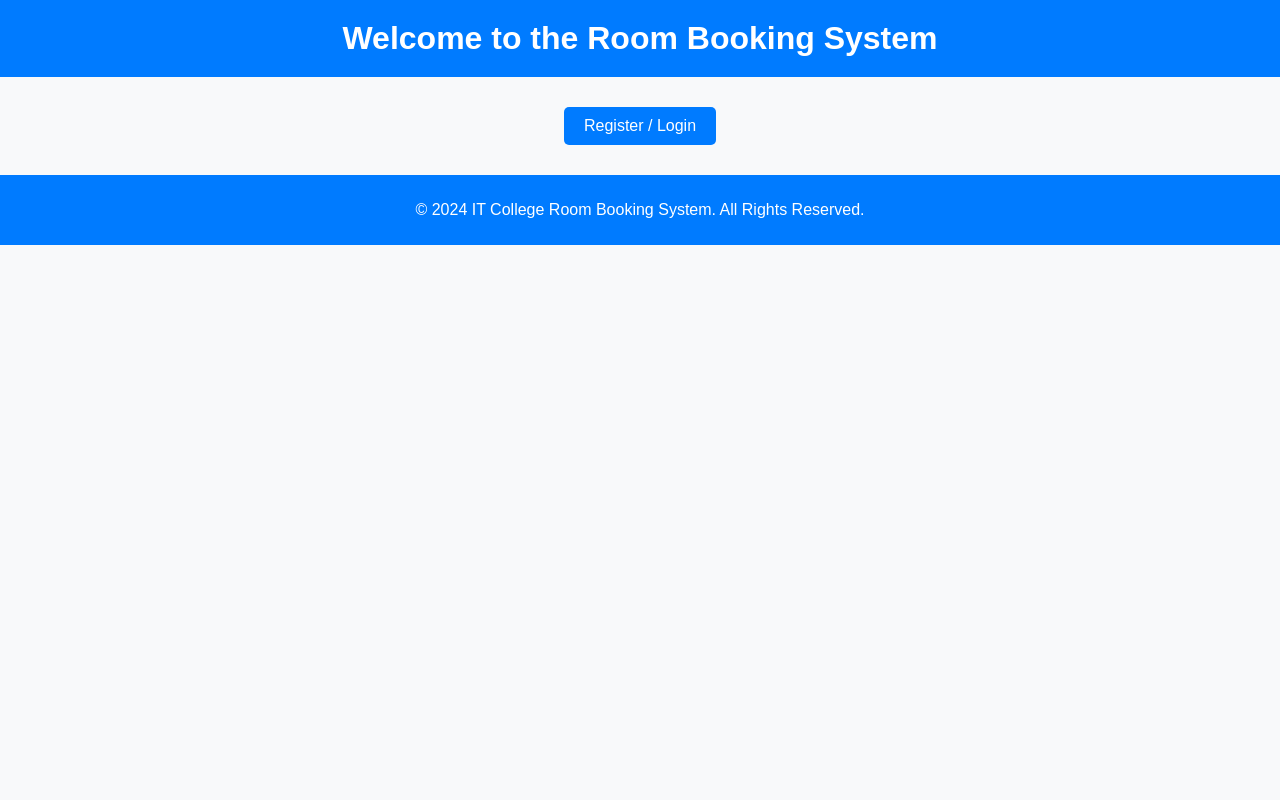
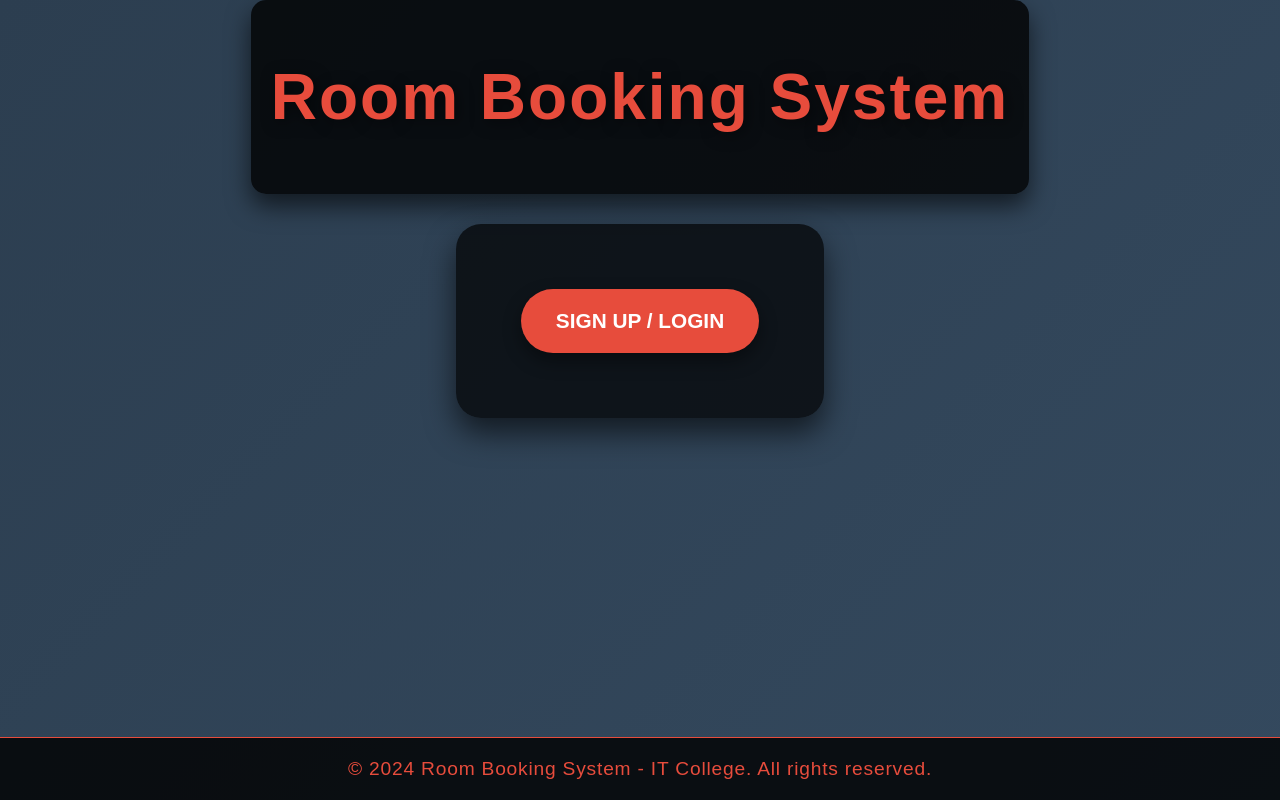
Before and after one commit to 7ussain313/ITCS333-project, a PHP site: page /ITCS-333-Course-Project/ in a window 1280 px wide. Run offline with PHP 8.4, Linux system fonts and the light colour scheme.

Commit message:
some design

```diff
--- a/UserProfileManagement/config.php
+++ b/UserProfileManagement/config.php
@@ -3,12 +3,11 @@ session_start();
 define('DB_HOST', 'localhost');
 define('DB_USER', 'root');
 define('DB_PASS', '');
-define('DB_NAME', 'it_college');
-
+define('DB_NAME', 'it_college_booking');
 // Check if user is logged in
 function checkLogin(): void {
     if (!isset($_SESSION['user_id'])) {
-        header("Location: /Project/ITCS333-project/view.php");
+        header("Location: http://localhost/ITCS-333-Course-Project/index.php");
         exit();
     }
 }
--- a/UserProfileManagement/update_profile.php
+++ b/UserProfileManagement/update_profile.php
@@ -1,8 +1,7 @@
 <?php
 require_once 'config.php';
 require_once 'db.php';
-require_once '../Database/connection.php';
-
+require_once('C:/xampp/htdocs/ITCS-333-Course-Project/database/connection.php');
 
 checkLogin();
 
--- a/UserProfileManagement/upload_image.php
+++ b/UserProfileManagement/upload_image.php
@@ -1,7 +1,7 @@
 <?php
 require_once 'config.php';
 require_once 'db.php';
-require_once '../Database/connection.php';
+require_once('C:/xampp/htdocs/ITCS-333-Course-Project/database/connection.php');
 
 checkLogin();
 
--- a/UserProfileManagement/userprofile.php
+++ b/UserProfileManagement/userprofile.php
@@ -1,7 +1,7 @@
 <?php
-
+session_start();
 require_once 'config.php';
-require_once '../Database/connection.php';
+require_once('C:/xampp/htdocs/ITCS-333-Course-Project/database/connection.php');
 
 checkLogin();
 
--- a/index.php
+++ b/index.php
@@ -10,72 +10,168 @@ session_start();  // Ensure session is started here
     <meta name="viewport" content="width=device-width, initial-scale=1.0">
     <title>Room Booking System</title>
     <style>
-        body {
-            font-family: Arial, sans-serif;
-            text-align: center;
+        /* Reset default margin and padding */
+        * {
             margin: 0;
             padding: 0;
-            background-color: #f8f9fa;
+            box-sizing: border-box;
         }
+
+        /* Dark background with a beautiful gradient */
+        body {
+            font-family: 'Montserrat', sans-serif;
+            background: linear-gradient(135deg, #2c3e50 0%, #34495e 100%);
+            color: #fff;
+            height: 100vh;
+            display: flex;
+            flex-direction: column;
+            justify-content: center;
+            align-items: center;
+            animation: fadeIn 1s ease-in-out;
+        }
+
+        /* Stylish and prominent header */
         header {
-            background-color: #007bff;
-            color: white;
-            padding: 20px 0;
+            text-align: center;
+            padding: 60px 20px;
+            margin-bottom: 30px;
+            background-color: rgba(0, 0, 0, 0.8);
+            border-radius: 15px;
+            box-shadow: 0 12px 25px rgba(0, 0, 0, 0.6);
+            transition: all 0.3s ease;
         }
+
+        header:hover {
+            transform: scale(1.05);
+        }
+
         header h1 {
-            margin: 0;
-            font-size: 2em;
+            font-size: 4em;
+            font-weight: 800;
+            color: #e74c3c;
+            letter-spacing: 2px;
+            text-shadow: 3px 3px 15px rgba(0, 0, 0, 0.5);
         }
-        nav {
-            margin: 20px 0;
+
+        /* Main content section with modern design */
+        main {
+            display: flex;
+            flex-direction: column;
+            justify-content: center;
+            align-items: center;
+            background-color: rgba(0, 0, 0, 0.7);
+            border-radius: 25px;
+            padding: 50px;
+            max-width: 900px;
+            box-shadow: 0 15px 30px rgba(0, 0, 0, 0.6);
+            transition: all 0.3s ease;
         }
+
+        main:hover {
+            transform: scale(1.05);
+        }
+
+        .greeting {
+            font-size: 1.6em;
+            color: #e74c3c;
+            margin-bottom: 30px;
+            text-transform: uppercase;
+            font-weight: 700;
+            letter-spacing: 2px;
+        }
+
         nav a {
+            background-color: #e74c3c;
+            color: #fff;
+            text-decoration: none;
+            padding: 20px 35px;
+            margin: 15px;
+            font-size: 1.3em;
+            text-transform: uppercase;
+            font-weight: 600;
+            border-radius: 50px;
             display: inline-block;
-            margin: 10px;
-            padding: 10px 20px;
-            background-color: #007bff;
-            color: white;
-            text-decoration: none;
-            border-radius: 5px;
+            box-shadow: 0 8px 18px rgba(0, 0, 0, 0.4);
+            transition: transform 0.3s ease, box-shadow 0.3s ease, background-color 0.3s ease;
         }
+
         nav a:hover {
-            background-color: #0056b3;
+            background-color: #c0392b;
+            transform: translateY(-8px);
+            box-shadow: 0 15px 35px rgba(0, 0, 0, 0.5);
         }
+
+        /* Footer with elegant text */
         footer {
-            margin-top: 20px;
-            padding: 10px;
-            background-color: #007bff;
-            color: white;
+            padding: 20px;
+            text-align: center;
+            color: #e74c3c;
+            background-color: rgba(0, 0, 0, 0.8);
+            width: 100%;
+            margin-top: auto;
+            border-top: 1px solid #e74c3c;
+        }
+
+        footer p {
+            font-size: 1.2em;
+            font-weight: 300;
+            letter-spacing: 0.8px;
+        }
+
+        /* Smooth fade-in animation */
+        @keyframes fadeIn {
+            from {
+                opacity: 0;
+            }
+            to {
+                opacity: 1;
+            }
+        }
+
+        /* Responsive design for smaller screens */
+        @media (max-width: 768px) {
+            header h1 {
+                font-size: 3em;
+            }
+
+            main {
+                padding: 40px;
+            }
+
+            nav a {
+                padding: 18px 30px;
+                font-size: 1.2em;
+            }
         }
     </style>
 </head>
 <body>
     <header>
-        <h1>Welcome to the Room Booking System</h1>
+        <h1>Room Booking System</h1>
     </header>
     <main>
         <?php
         if (isset($_SESSION['email'])) {
-            echo '<p>Hello, ' . htmlspecialchars($_SESSION['email']) . '!</p>';
+            echo '<p class="greeting">Hello, <span>' . htmlspecialchars($_SESSION['email']) . '</span>!</p>';
             echo '<nav>';
             echo '<a href="http://localhost/ITCS-333-Course-Project/the-login-and-signup/homepage.php">Go to Homepage</a>';
             echo '<a href="http://localhost/ITCS-333-Course-Project/UserProfileManagement/userprofile.php">Manage Profile</a>';
             echo '<a href="http://localhost/ITCS-333-Course-Project/the-login-and-signup/logout.php">Logout</a>';
 
-            // Check if the user has the 'role' session variable set and if it's 'admin'
+            // Admin panel link
             if (isset($_SESSION['role']) && $_SESSION['role'] === 'admin') {
                 echo '<a href="http://localhost/ITCS-333-Course-Project/AdminPanel/admin_dashboard.php">Admin Dashboard</a>';
             }
             echo '</nav>';
         } else {
             echo '<nav>';
-            echo '<a href="http://localhost/ITCS-333-Course-Project/the-login-and-signup/hi.php">Register / Login</a>';
+            echo '<a href="http://localhost/ITCS-333-Course-Project/the-login-and-signup/hi.php">Sign Up / Login</a>';
             echo '</nav>';
         }
         ?>
     </main>
     <footer>
-        <p>&copy; <?php echo date('Y'); ?> IT College Room Booking System. All Rights Reserved.</p>
+        <p>&copy; <?php echo date('Y'); ?> Room Booking System - IT College. All rights reserved.</p>
     </footer>
 </body>
 </html>
```
